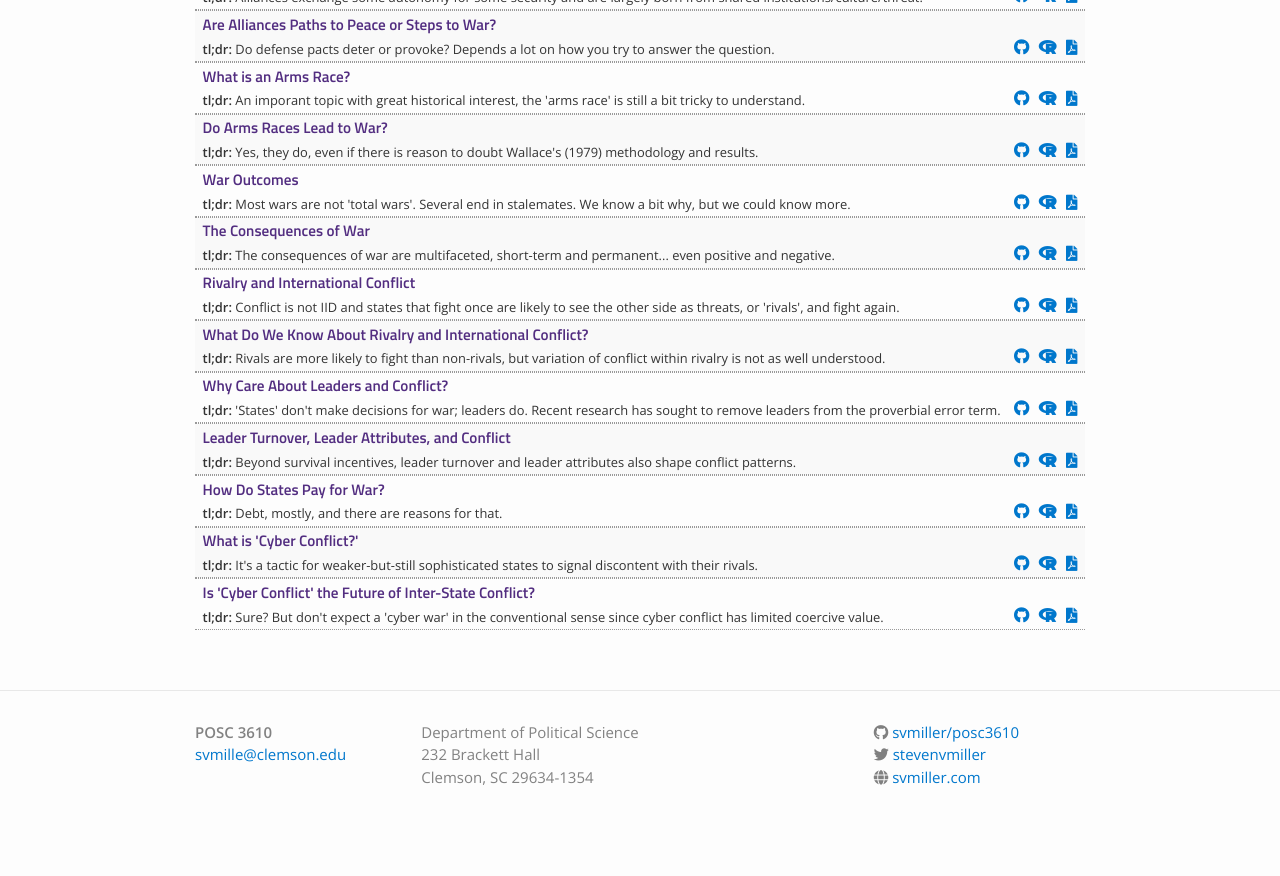
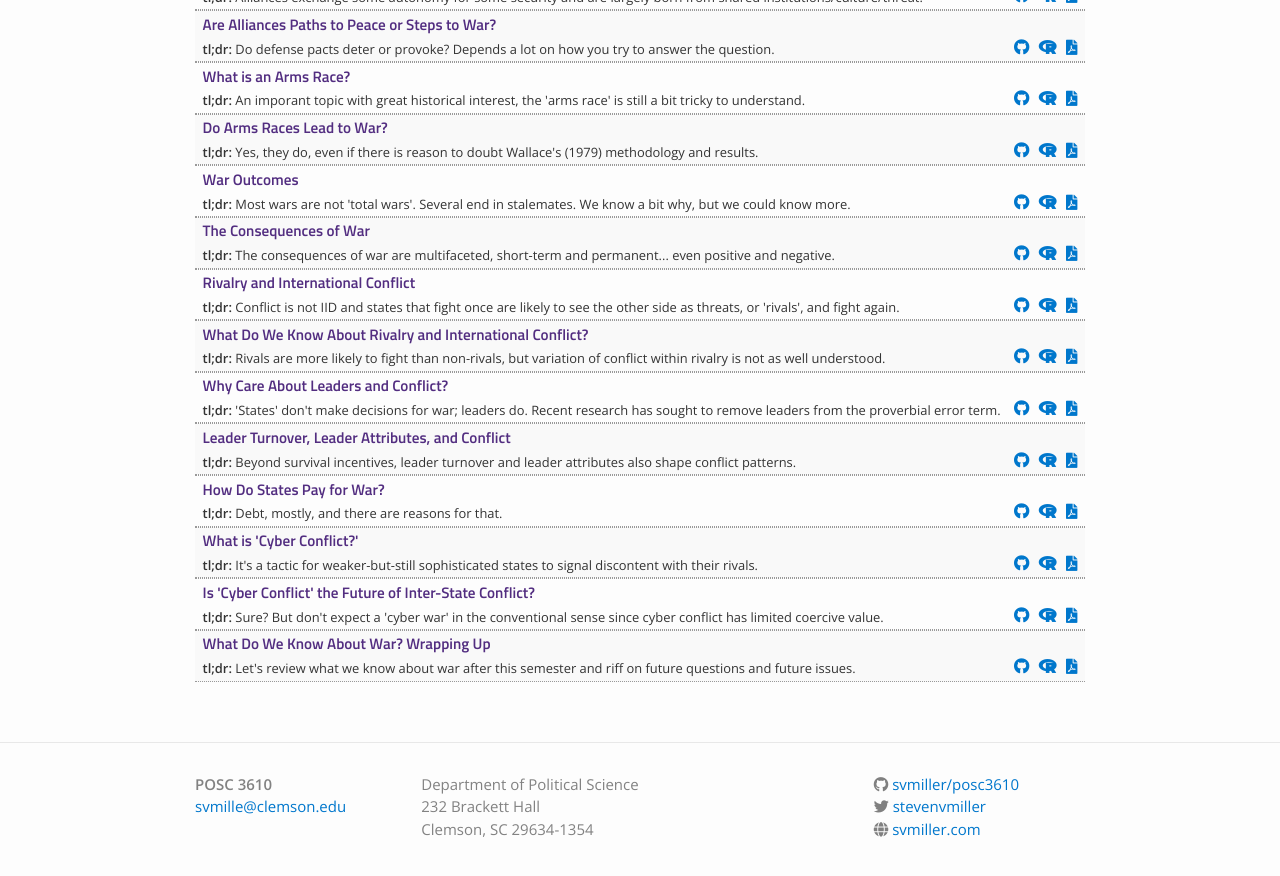
Before and after one commit to svmiller/posc3610, a Jekyll site: the page built from lectures.md, in a window 1280 px wide and 900 px high, scrolled down 692 px. Shown: the top 876 px of the window. Built offline with Jekyll 4.4.1, drawn with Linux system fonts in a browser that asks for light colours; nearby versions of some CDN libraries; before the commit the page ends 1540 px from its top, so only the background shows below that.

Commit message:
dsafdsaf

```diff
--- a/_data/lectures.yml
+++ b/_data/lectures.yml
@@ -106,6 +106,11 @@
   dirname: cyber-2
   tldr: "Sure? But don't expect a 'cyber war' in the conventional sense since cyber conflict has limited coercive value."
 
+- title: "What Do We Know About War? Wrapping Up"
+  filename: wdwkaw-wrapping-up
+  dirname: wdwkaw-wrapping-up
+  tldr: "Let's review what we know about war after this semester and riff on future questions and future issues."
+
 
 # - title: "The Scientific Study of War"
 #   filename: scientific-study-war
```
